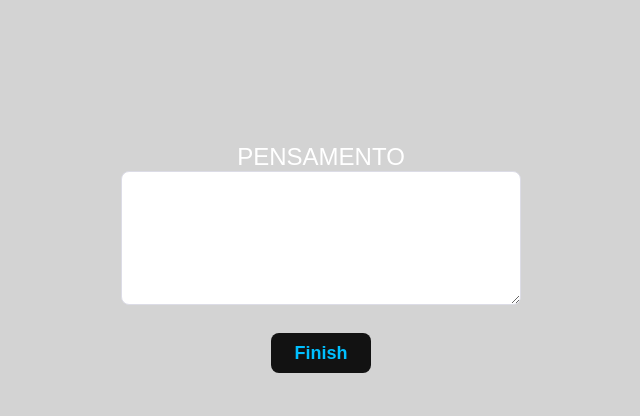
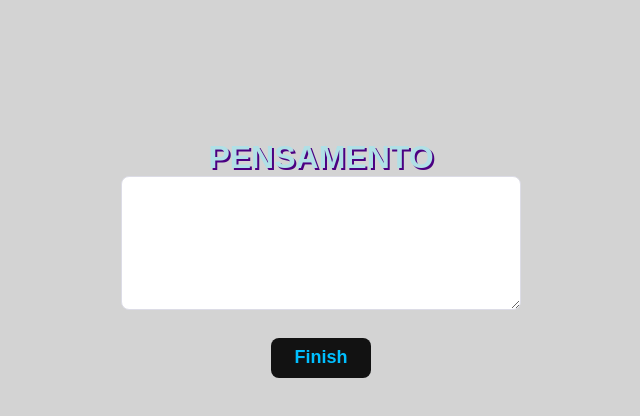
Before and after one commit to MisaelSantos/todothinks, a React (Create React App) app: page / in a window 1280 px wide. Shown: the top 416 px of the page, without its empty margins (319-959 px from the left). Built offline with nearby package versions, Linux system fonts and the light colour scheme.

Commit message:
update style

```diff
--- a/src/styleApp.css
+++ b/src/styleApp.css
@@ -1,10 +1,10 @@
-form{
+form {
     display: flex;
     flex-direction: column;
     align-items: center;
 }
 
-body{
+body {
     margin-left: 30px;
     margin-right: 30px;
     padding: 0px;
@@ -19,15 +19,22 @@ body{
     background-color: #D3D3D3;
 }
 
-.lb{
-    padding:10px;
+form label {
+    font-weight: 900;
+    color: #B0E0E6;
+    text-shadow: 2px 2px #4B0082;
+    font-size: 2rem;
 }
 
-.btn{
+.lb {
+    padding: 10px;
+}
+
+.btn {
     width: 100px;
 }
 
-form{
+form {
     height: 500px;
     display: flex;
     align-items: center;
@@ -67,12 +74,12 @@ button:hover {
     filter: brightness(80%);
 }
 
-.divthinks div{
+.divthinks div {
     height: 200px;
     background-color: grey;
     text-align: center;
 }
 
-.divthinks div button{
+.divthinks div button {
     margin: 0 auto;
 }
```
Lines whose indentation alone changed are shown as unchanged.
